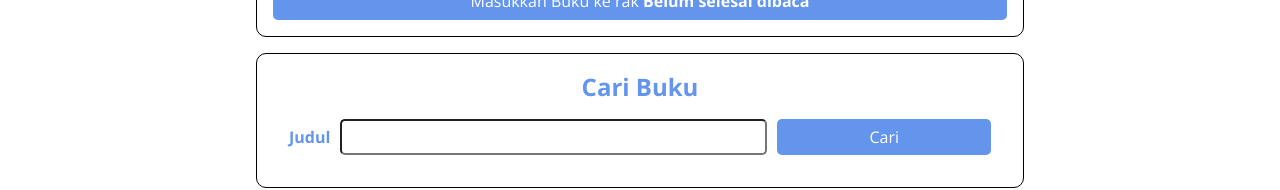
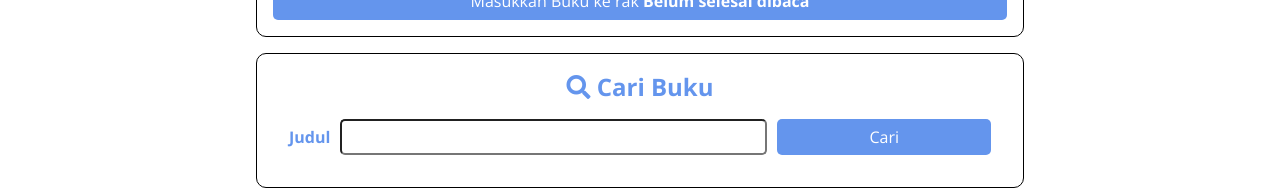
Before and after one commit to Wriyadi/Bookshelf, a plain HTML site: page index.html in a window 1280 px wide. Shown: the part 439-629 px from the top of the page. Drawn offline with nearby package versions, Linux system fonts and the light colour scheme.

Commit message:
Update index.html

```diff
--- a/index.html
+++ b/index.html
@@ -54,7 +54,7 @@
       </section>
 
       <section class="search_section">
-        <h2>Cari Buku</h2>
+        <h2><i class="fas fa-search"></i> Cari Buku</h2>
         <form id="searchBook">
           <label for="searchBookTitle">Judul</label>
           <input id="searchBookTitle" type="text" />
```
